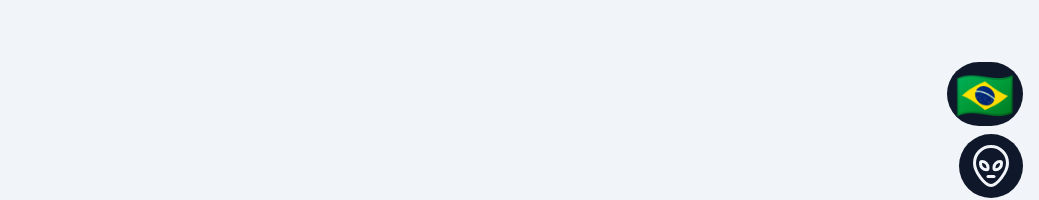
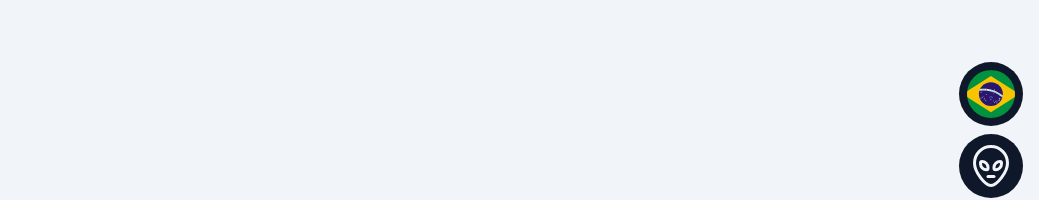
Before and after one commit to flwedu/flwedu.github.io, a React (Vite) app: page / in a window 1280 px wide. Shown: the part 578-778 px from the top of the page, without its empty margins (241-1280 px from the left). Built offline with nearby package versions, Linux system fonts and the light colour scheme.

Commit message:
feat: show country flags (svg)

```diff
--- a/src/components/LanguageButton.tsx
+++ b/src/components/LanguageButton.tsx
@@ -1,4 +1,6 @@
 import useTextContext from "../contexts/consumers/text-context-consumer";
+import brazilFlag from "../../static/brazil.svg";
+import usFlag from "../../static/us.svg";
 
 export default function LanguageButton() {
   const { toggleFn, language, text } = useTextContext();
@@ -7,15 +9,21 @@ export default function LanguageButton() {
     toggleFn();
   }
 
+  function getImageUrl(language: string) {
+    return language == "pt-br" ? brazilFlag : usFlag;
+  }
+
   return (
     <div className="fixed bottom-[6rem] right-4">
       <button
         className="px-2 rounded-full h-16 bg-slate-900 dark:bg-slate-100 group flex items-center"
         onClick={handleClick}
       >
-        <span className="text-slate-100 dark:text-slate-900 text-5xl text-center items-center">
-          {text.emoji}
-        </span>
+        <img
+          src={getImageUrl(language)}
+          alt="Selected language country flag"
+          className="w-12 object-cover rounded-full items-center"
+        ></img>
         <span className="text-slate-100 dark:text-slate-900 max-w-0 overflow-hidden group-hover:max-w-xs transition-all duration-500 ease-in-out">
           {text.buttons.language}
         </span>
```
Also changed, not shown: static/brazil.svg (added), static/us.svg (added).
